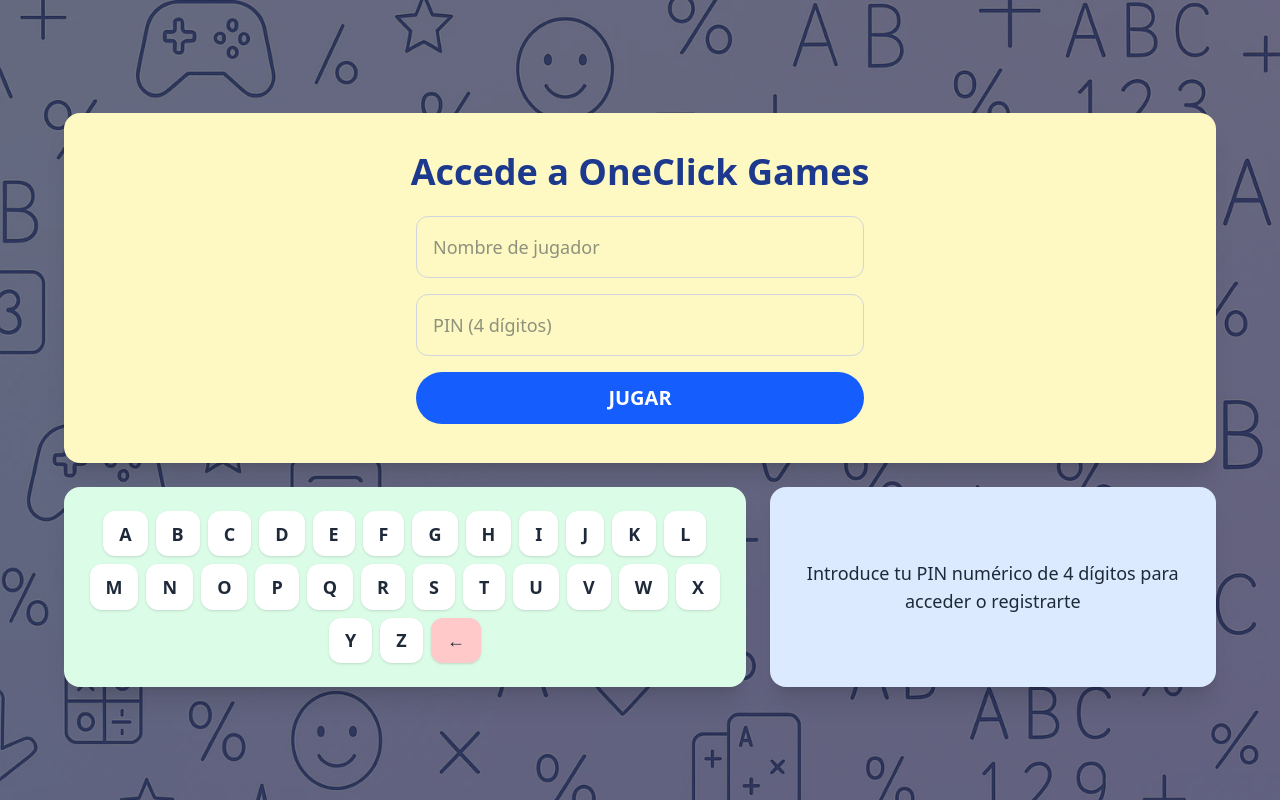
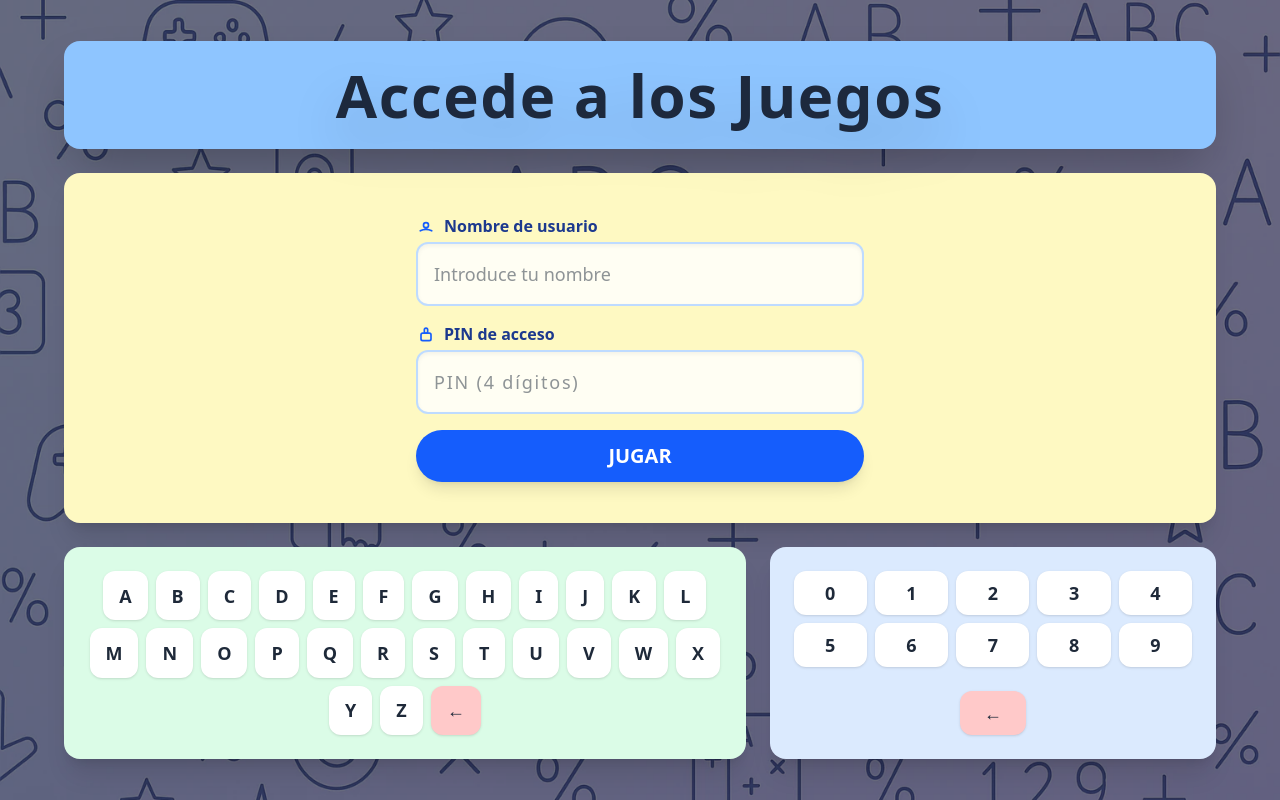
Before and after one commit to Andreu-08/oneclick-games, a Vue app in the folder frontend_oc/: page /login in a window 1280 px wide. Built offline with nearby package versions, Linux system fonts and the light colour scheme; no server answers.

Commit message:
feat: extraer componentes de formulario y teclados para mejorar la estructura y reutilización en la vista de login

```diff
--- /dev/null
+++ b/frontend_oc/src/components/FormularioLogin.vue
@@ -0,0 +1,74 @@
+<template>
+  <div class="bg-yellow-100 rounded-2xl shadow-xl p-8 min-h-[350px] flex flex-col gap-6 items-center justify-center">
+    <form @submit.prevent="emitirEnvio" class="flex flex-col gap-4 w-full max-w-md">
+      <div class="flex flex-col gap-1 w-full">
+        <label for="nickname" class="font-bold text-blue-900 flex items-center gap-2">
+          <svg class="w-5 h-5 text-blue-600" fill="none" stroke="currentColor" stroke-width="2" viewBox="0 0 24 24"><path stroke-linecap="round" stroke-linejoin="round" d="M5.121 17.804A13.937 13.937 0 0112 16c2.5 0 4.847.655 6.879 1.804M15 11a3 3 0 11-6 0 3 3 0 016 0z" /></svg>
+          Nombre de usuario
+        </label>
+        <input
+          id="nickname"
+          :value="nickname"
+          type="text"
+          placeholder="Introduce tu nombre"
+          class="p-4 rounded-xl border-2 border-blue-200 focus:border-blue-600 focus:ring-2 focus:ring-blue-300 bg-white/80 text-lg w-full transition-all outline-none shadow-inner"
+          required
+          readonly
+          @focus="emitirCampoActivo('nickname')"
+          :aria-invalid="errorNickname ? 'true' : 'false'"
+        />
+        <span v-if="errorNickname" class="text-sm text-red-600 font-semibold" role="alert">{{ errorNickname }}</span>
+      </div>
+      <div class="flex flex-col gap-1 w-full">
+        <label for="pin" class="font-bold text-blue-900 flex items-center gap-2">
+          <svg class="w-5 h-5 text-blue-600" fill="none" stroke="currentColor" stroke-width="2" viewBox="0 0 24 24"><path stroke-linecap="round" stroke-linejoin="round" d="M12 11c1.104 0 2-.896 2-2V7a2 2 0 10-4 0v2c0 1.104.896 2 2 2zm6 2v5a2 2 0 01-2 2H8a2 2 0 01-2-2v-5a2 2 0 012-2h8a2 2 0 012 2z" /></svg>
+          PIN de acceso
+        </label>
+        <input
+          id="pin"
+          :value="pin"
+          @input="actualizarPin($event.target.value)"
+          type="password"
+          :maxlength="LONGITUD_PIN"
+          placeholder="PIN (4 dígitos)"
+          class="p-4 rounded-xl border-2 border-blue-200 focus:border-blue-600 focus:ring-2 focus:ring-blue-300 bg-white/80 text-lg w-full tracking-widest transition-all outline-none shadow-inner"
+          required
+          inputmode="numeric"
+          pattern="[0-9]*"
+          :aria-invalid="errorPin ? 'true' : 'false'"
+        />
+        <span v-if="errorPin" class="text-sm text-red-600 font-semibold" role="alert">{{ errorPin }}</span>
+      </div>
+      <button
+        type="submit"
+        class="bg-blue-600 hover:bg-blue-700 text-white font-bold text-xl py-3 rounded-full focus:outline-none focus:ring-4 focus:ring-blue-400 shadow-lg transition-all cursor-pointer hover:scale-105"
+      >
+        JUGAR
+      </button>
+    </form>
+  </div>
+</template>
+
+<script>
+export default {
+  name: 'FormularioLogin',
+  props: {
+    nickname: String,
+    pin: String,
+    errorNickname: String,
+    errorPin: String,
+    LONGITUD_PIN: Number
+  },
+  methods: {
+    actualizarPin(valor) {
+      this.$emit('update:pin', valor)
+    },
+    emitirEnvio() {
+      this.$emit('enviarFormulario')
+    },
+    emitirCampoActivo(campo) {
+      this.$emit('establecerCampoActivo', campo)
+    }
+  }
+}
+</script>
--- /dev/null
+++ b/frontend_oc/src/components/TecladoAlfabetico.vue
@@ -0,0 +1,30 @@
+<template>
+  <div class="col-span-3 bg-green-100 rounded-2xl shadow-xl p-6 min-h-[200px] flex flex-wrap justify-center gap-2">
+    <button
+      v-for="letra in alfabeto"
+      :key="letra"
+      class="bg-white text-lg font-bold px-4 py-2 rounded-xl shadow transition cursor-pointer hover:scale-120"
+      @click="$emit('tecla', letra)"
+    >
+      {{ letra }}
+    </button>
+    <button
+      class="bg-red-200 text-lg font-bold px-4 py-2 rounded-xl shadow transition cursor-pointer hover:scale-120"
+      @click="$emit('retroceso')"
+    >
+      ←
+    </button>
+  </div>
+</template>
+
+<script>
+export default {
+  name: 'TecladoAlfabetico',
+  props: {
+    alfabeto: {
+      type: Array,
+      required: true
+    }
+  }
+}
+</script>
--- /dev/null
+++ b/frontend_oc/src/components/TecladoNumerico.vue
@@ -0,0 +1,32 @@
+<template>
+  <div class="col-span-2 bg-blue-100 rounded-2xl shadow-xl p-6 min-h-[200px] flex flex-col items-center justify-center gap-4">
+    <div class="grid grid-cols-5 gap-2 w-full">
+      <button
+        v-for="numero in numeros"
+        :key="numero"
+        class="bg-white text-lg font-bold px-4 py-2 rounded-xl shadow transition cursor-pointer hover:scale-120"
+        @click="$emit('numero', numero)"
+      >
+        {{ numero }}
+      </button>
+    </div>
+    <button
+      class="mt-2 bg-red-200 text-lg font-bold px-6 py-2 rounded-xl shadow transition cursor-pointer hover:scale-120"
+      @click="$emit('borrar')"
+    >
+      ←
+    </button>
+  </div>
+</template>
+
+<script>
+export default {
+  name: 'TecladoNumerico',
+  props: {
+    numeros: {
+      type: Array,
+      required: true
+    }
+  }
+}
+</script>
--- /dev/null
+++ b/frontend_oc/src/components/TituloLogin.vue
@@ -0,0 +1,13 @@
+<template>
+  <!-- Logo + título con fondo bento mejorado extraído a componente -->
+  <div class="flex flex-col items-center gap-4">
+    <div class="bg-blue-300 rounded-2xl shadow-2xl px-8 py-6 w-full flex justify-center">
+      <h1 class="text-4xl md:text-6xl font-extrabold text-center text-slate-800 drop-shadow-2xl tracking-wide">
+        Accede a los Juegos
+      </h1>
+    </div>
+  </div>
+</template>
+
+<script setup>
+</script>
--- a/frontend_oc/src/views/LoginView.vue
+++ b/frontend_oc/src/views/LoginView.vue
@@ -1,121 +1,110 @@
 <template>
   <div class="relative min-h-screen flex flex-col items-center justify-center px-4 text-gray-800">
-    <!-- Fondo desenfocado -->
+    <!-- Fondo -->
     <div class="absolute inset-0 bg-[url('@/assets/bg_home.webp')] bg-cover bg-no-repeat bg-center brightness-50"></div>
 
-    <!-- Grid principal -->
-    <div class="relative z-10 w-full max-w-6xl grid grid-rows-[auto_auto] gap-6">
+    <!-- Contenido principal -->
+    <div class="relative z-10 w-full max-w-6xl flex flex-col gap-6">
+
+      <!-- Logo + título extraído a componente -->
+      <TituloLogin />
 
       <!-- Formulario -->
-      <div class="bg-yellow-100 rounded-2xl shadow-xl p-8 min-h-[350px] flex flex-col gap-6 items-center justify-center">
-        <h2 class="text-4xl font-extrabold text-center text-blue-900">Accede a OneClick Games</h2>
+      <FormularioLogin
+        :nickname="nickname"
+        :pin="pin"
+        :errorNickname="errorNickname"
+        :errorPin="errorPin"
+        :LONGITUD_PIN="LONGITUD_PIN"
+        @update:nickname="nickname = $event"
+        @update:pin="pin = $event"
+        @enviarFormulario="enviarFormulario"
+        @establecerCampoActivo="campoActivo = $event"
+      />
 
-        <!-- Formulario -->
-        <form @submit.prevent="submit" class="flex flex-col gap-4 w-full max-w-md">
-          <!-- Nickname -->
-          <input
-            v-model="nickname"
-            type="text"
-            placeholder="Nombre de jugador"
-            class="p-4 rounded-xl border border-gray-300 text-lg w-full"
-            required
-            ref="inputNickname"
-            @focus="setActiveField('nickname')"
-          />
-
-          <!-- PIN -->
-          <input
-            v-model="pin"
-            type="password"
-            maxlength="4"
-            placeholder="PIN (4 dígitos)"
-            class="p-4 rounded-xl border border-gray-300 text-lg w-full"
-            required
-          />
-
-          <button
-            type="submit"
-            class="bg-blue-600 hover:bg-blue-700 text-white font-bold text-xl py-3 rounded-full focus:outline-none focus:ring-4 focus:ring-blue-400"
-          >
-            JUGAR
-          </button>
-        </form>
-      </div>
-
-      <!-- Teclado -->
+      <!-- Teclado visual -->
       <div class="grid grid-cols-5 gap-6 w-full">
         <!-- Letras -->
-        <div class="col-span-3 bg-green-100 rounded-2xl shadow-xl p-6 min-h-[200px] flex flex-wrap justify-center gap-2">
-          <button
-            v-for="key in alphabet"
-            :key="key"
-            class="bg-white text-lg font-bold px-4 py-2 rounded-xl shadow hover:bg-green-200 transition"
-            @click="typeLetter(key)"
-          >
-            {{ key }}
-          </button>
-          <button
-            class="bg-red-200 text-lg font-bold px-4 py-2 rounded-xl shadow hover:bg-red-300 transition"
-            @click="backspace"
-          >
-            ←
-          </button>
-        </div>
-
-        <!-- PIN info -->
-        <div class="col-span-2 bg-blue-100 rounded-2xl shadow-xl p-6 min-h-[200px] flex flex-col items-center justify-center">
-          <p class="text-center text-lg">Introduce tu PIN numérico de 4 dígitos para acceder o registrarte</p>
-        </div>
+        <TecladoAlfabetico
+          :alfabeto="ALFABETO"
+          @tecla="escribirLetra"
+          @retroceso="retroceso"
+        />
+        <!-- Números -->
+        <TecladoNumerico
+          :numeros="NUMEROS"
+          @numero="escribirNumero"
+          @borrar="borrarNumero"
+        />
       </div>
     </div>
   </div>
 </template>
 
-<script setup>
-import { ref, nextTick } from 'vue'
+<script>
+import TituloLogin from '@/components/TituloLogin.vue'
+import FormularioLogin from '@/components/FormularioLogin.vue'
+import TecladoAlfabetico from '@/components/TecladoAlfabetico.vue'
+import TecladoNumerico from '@/components/TecladoNumerico.vue'
 
-const nickname = ref('')
-const pin = ref('')
+export default {
+  name: 'LoginView',
+  components: {
+    TituloLogin,
+    FormularioLogin,
+    TecladoAlfabetico,
+    TecladoNumerico
+  },
+  data() {
+    return {
 
-const inputNickname = ref(null)
-const activeField = ref('nickname')
+      // Constantes y textos
+      ALFABETO: 'ABCDEFGHIJKLMNOPQRSTUVWXYZ'.split(''),
+      NUMEROS: Array.from({ length: 10 }, (_, i) => i),
+      LONGITUD_PIN: 4,
 
-const setActiveField = (field) => {
-  activeField.value = field
-  nextTick(() => {
-    if (field === 'nickname' && inputNickname.value) {
-      inputNickname.value.focus()
+      // Estados reactivos
+      nickname: '',
+      pin: '',
+      errorNickname: '',
+      errorPin: '',
+      campoActivo: 'nickname',
     }
-  })
-}
-
-const typeLetter = (letter) => {
-  if (activeField.value === 'nickname' && inputNickname.value) {
-    nickname.value += letter
-    inputNickname.value.focus()
+  },
+  methods: {
+    escribirLetra(letra) {
+      if (this.campoActivo === 'nickname') {
+        this.nickname += letra
+      }
+    },
+    retroceso() {
+      if (this.campoActivo === 'nickname') {
+        this.nickname = this.nickname.slice(0, -1)
+      }
+    },
+    escribirNumero(numero) {
+      if (this.pin.length < this.LONGITUD_PIN) {
+        this.pin += numero.toString()
+      }
+    },
+    borrarNumero() {
+      this.pin = this.pin.slice(0, -1)
+    },
+    validar() {
+      this.errorNickname = ''
+      this.errorPin = ''
+      if (!this.nickname.trim()) {
+        this.errorNickname = 'El nombre es obligatorio.'
+      }
+      if (!/^\d{4}$/.test(this.pin)) {
+        this.errorPin = 'El PIN debe tener 4 dígitos numéricos.'
+      }
+      return !this.errorNickname && !this.errorPin
+    },
+    enviarFormulario() {
+      if (!this.validar()) return
+      // Aquí se enviaría el formulario
+    }
   }
 }
-
-const backspace = () => {
-  if (activeField.value === 'nickname') {
-    nickname.value = nickname.value.slice(0, -1)
-    inputNickname.value?.focus()
-  }
-}
-
-const alphabet = 'ABCDEFGHIJKLMNOPQRSTUVWXYZ'.split('')
-
-const submit = () => {
-  const payload = {
-    nickname: nickname.value,
-    pin: pin.value
-  }
-
-  console.log('Formulario enviado:', payload)
-}
 </script>
-
-
-<style scoped>
-/* Estilos adicionales si los necesitas */
-</style>
```
Also changed, not shown: frontend_oc/src/views/HomeView.vue (+6 -7 lines).
